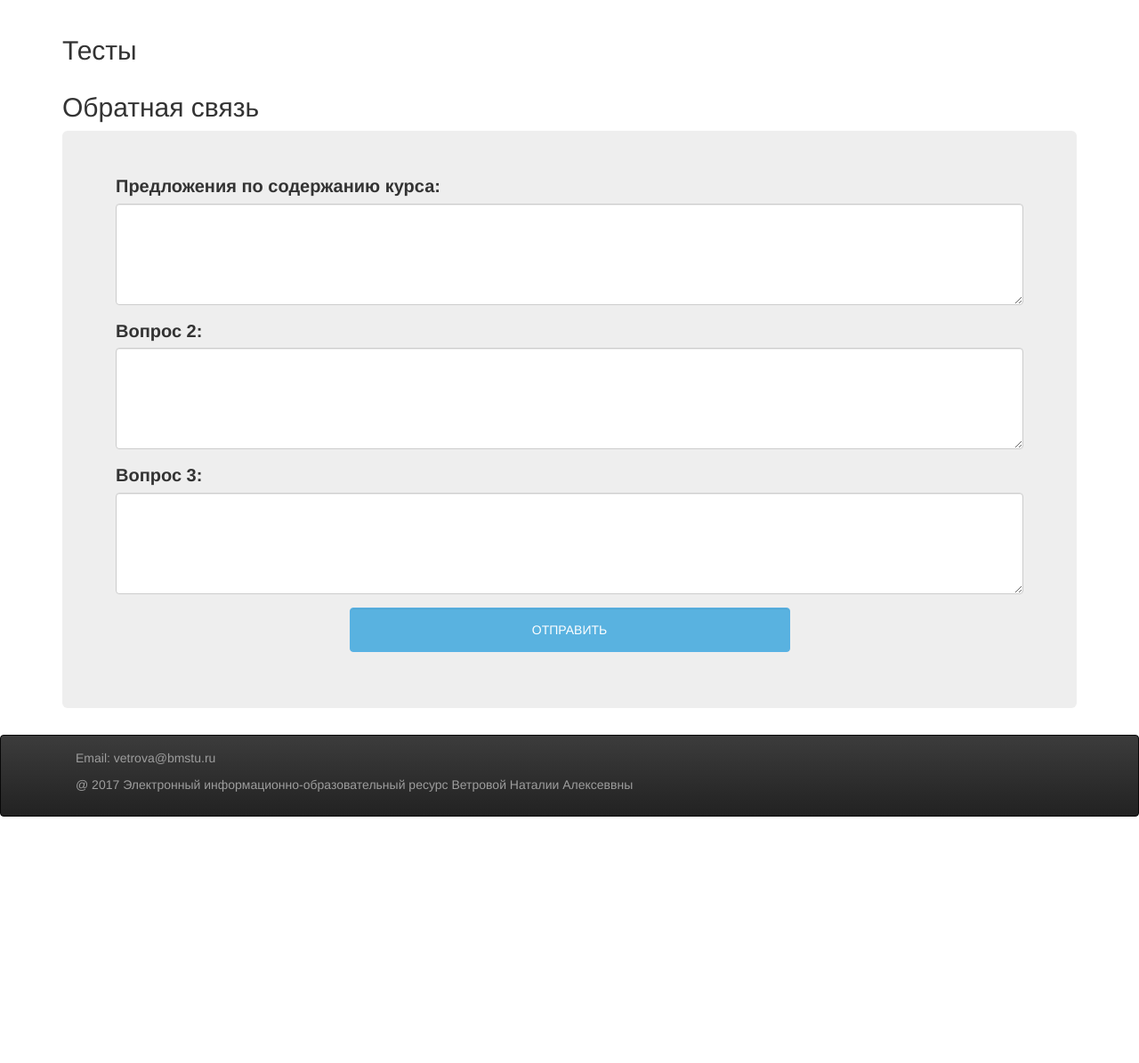
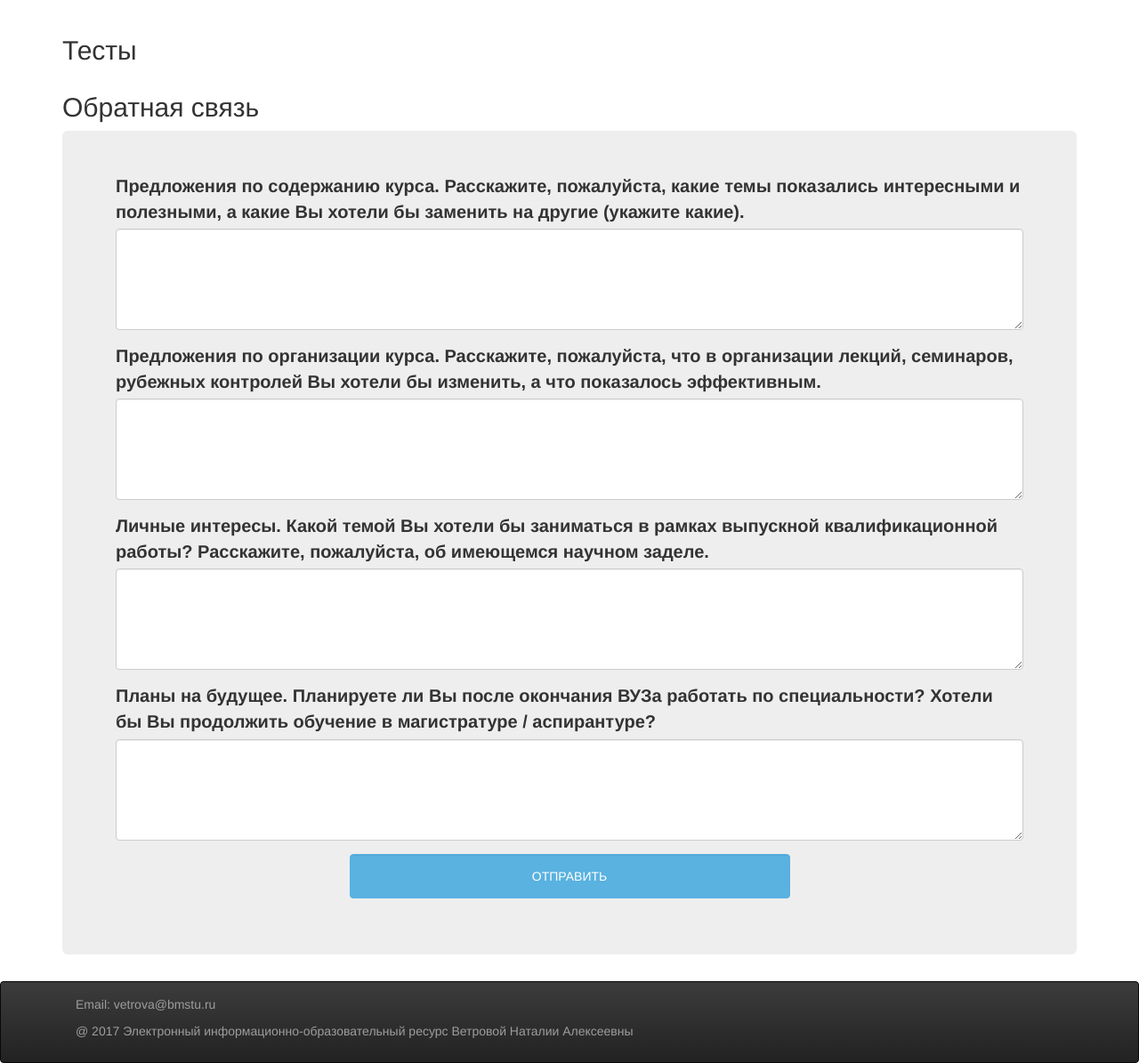
Before and after one commit to CorpuscleWind/rl6-learning, a Django app: template learning/templates/discipline/discipline.html in a window 1280 px wide. Shown: the part 56-1251 px from the top of the page at 89% size. Before the commit the page ends 974 px from the top, so only its background shows below. Run offline with Django 3.2, Linux system fonts and the light colour scheme; the template is opened without the code that fills it, so the values that code supplies are empty; parts of the project's set-up code (start-up, migrations or seed data) failed here and were passed over; some libraries are stand-ins or nearby versions.

Commit message:
feedback updated,home page

```diff
--- a/core/templates/base/main.html
+++ b/core/templates/base/main.html
@@ -50,7 +50,7 @@
     <div class="container">
         <div class="navbar-text pull=left">
             <p>Email: vetrova@bmstu.ru</p>
-            <p>@ 2017 Электронный информационно-образовательный ресурс Ветровой Наталии Алексеввны</p>
+            <p>@ 2017 Электронный информационно-образовательный ресурс Ветровой Наталии Алексеевны</p>
         </div>
     </div>
 </div>
--- a/feedback/admin.py
+++ b/feedback/admin.py
@@ -3,7 +3,7 @@ from feedback.models import Feedback
 
 
 class FeedbackAdmin(admin.ModelAdmin):
-    list_display = ('discipline', 'question_1', 'question_2', 'question_3')
+    list_display = ('discipline', 'question_1', 'question_2', 'question_3', 'question_4')
 
 
 admin.site.register(Feedback, FeedbackAdmin)
--- a/feedback/forms.py
+++ b/feedback/forms.py
@@ -8,7 +8,7 @@ class FeedbackForm(forms.ModelForm):
 
     class Meta:
         model = Feedback
-        fields = ['question_1', 'question_2', 'question_3', 'discipline']
+        fields = ['question_1', 'question_2', 'question_3', 'question_4', 'discipline']
 
     def __init__(self, user, **kwargs):
         self.user = user
--- a/feedback/models.py
+++ b/feedback/models.py
@@ -11,8 +11,10 @@ class Feedback(models.Model):
     user = models.ForeignKey(User, verbose_name=u'Пользователь')
     discipline = models.ForeignKey(Discipline, verbose_name=u'Дисциплина')
     question_1 = models.TextField(u'Предложения по содержанию курса:', null=True, blank=True)
-    question_2 = models.TextField(u'Второй вопрос?', null=True, blank=True)
-    question_3 = models.TextField(u'Третий вопрос???', null=True, blank=True)
+    question_2 = models.TextField(u'Предложения по организации курса', null=True, blank=True)
+    question_3 = models.TextField(u'Личные интересы', null=True, blank=True)
+    question_4 = models.TextField(u'Планы на будущее', null=True, blank=True)
+
 
     class Meta:
         verbose_name = u'Обратная связь'
--- a/feedback/templates/feedback.html
+++ b/feedback/templates/feedback.html
@@ -2,18 +2,23 @@
 <form id="feedback-form" action="{% url 'feedback:feedback' %}" method="post" role="form">
     <div class="jumbotron">
         <div class="form-group">
-          <label for="comment">Предложения по содержанию курса:</label>
+          <label for="comment">Предложения по содержанию курса. Расскажите, пожалуйста, какие темы показались интересными и полезными, а какие Вы хотели бы заменить на другие (укажите какие).</label>
           <textarea name="question_1" class="form-control" rows="5" id="comment"></textarea>
         </div>
 
         <div class="form-group">
-          <label for="comment">Вопрос 2:</label>
+          <label for="comment">Предложения по организации курса. Расскажите, пожалуйста, что в организации лекций, семинаров, рубежных контролей Вы хотели бы изменить, а что показалось эффективным.</label>
           <textarea name="question_2" class="form-control" rows="5" id="comment"></textarea>
         </div>
 
         <div class="form-group">
-          <label for="comment">Вопрос 3:</label>
+          <label for="comment">Личные интересы. Какой темой Вы хотели бы заниматься в рамках выпускной квалификационной работы? Расскажите, пожалуйста, об имеющемся научном заделе.</label>
           <textarea name="question_3" class="form-control" rows="5" id="comment"></textarea>
+        </div>
+
+        <div class="form-group">
+          <label for="comment">Планы на будущее. Планируете ли Вы после окончания ВУЗа работать по специальности? Хотели бы Вы продолжить обучение в магистратуре / аспирантуре?</label>
+          <textarea name="question_4" class="form-control" rows="5" id="comment"></textarea>
         </div>
 
         <input type="hidden" name="discipline" value="{{ discipline.id }}">
```
Also changed, not shown: feedback/migrations/0005_auto_20170219_2113.py (added), feedback/migrations/0006_feedback_question_4.py (added).
